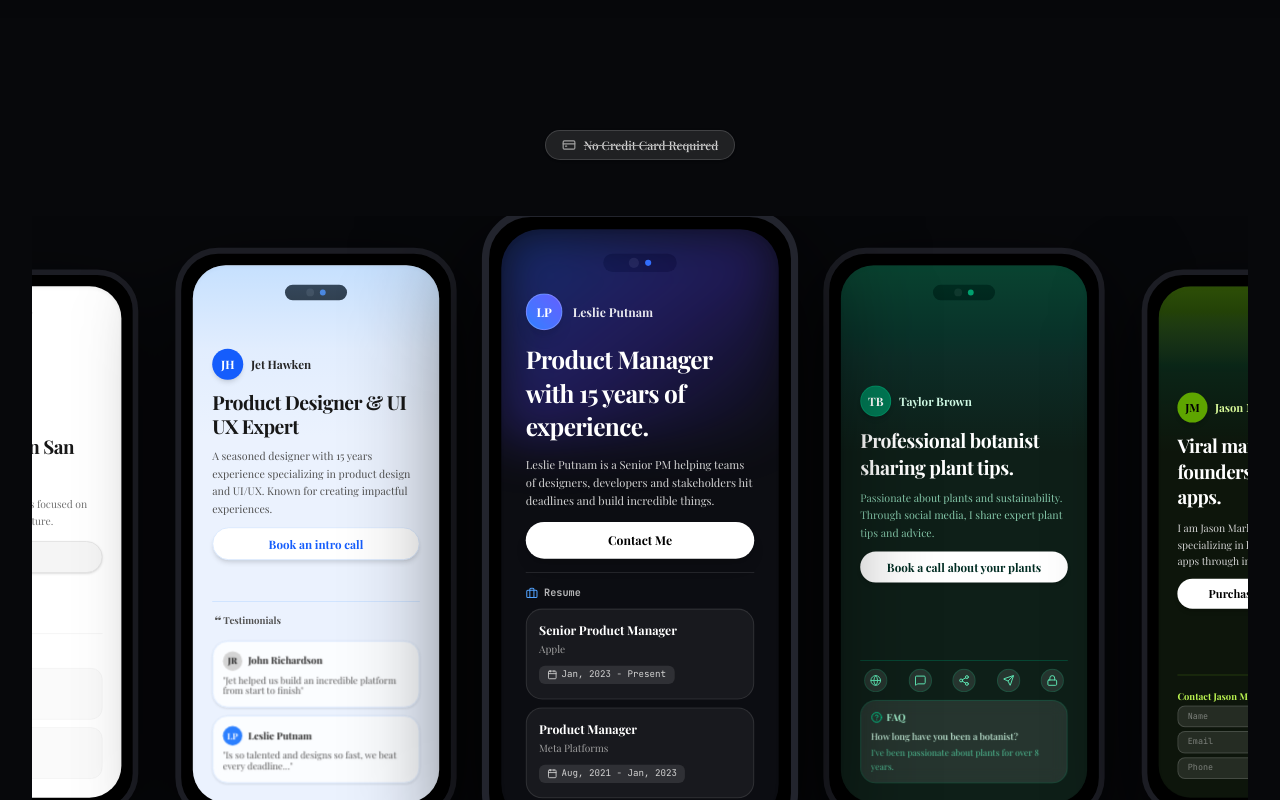
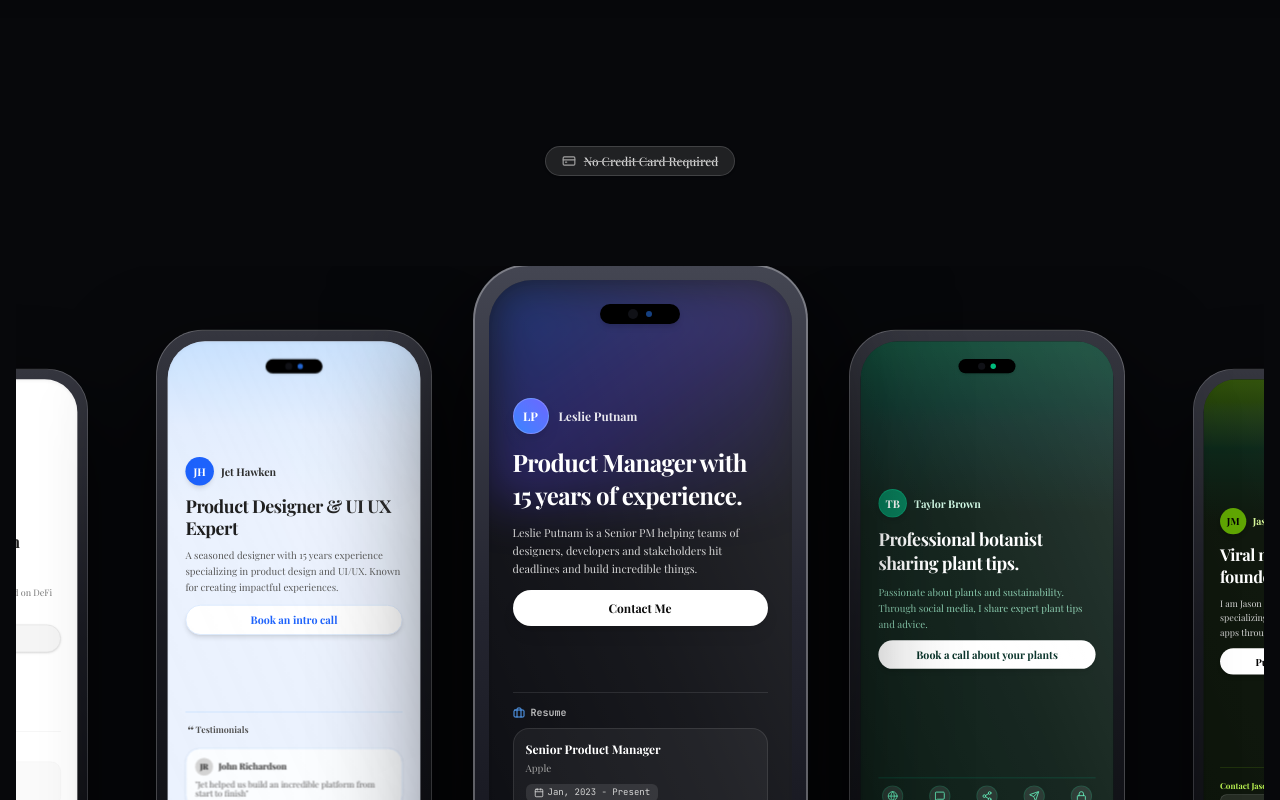
Before and after one commit to vivek-shaganti1/Kiwik, a Next.js app: page / in a window 1280 px wide. Shown: the part 4860-5660 px from the top of the page. Built offline with nearby package versions, Linux system fonts and the light colour scheme; a web font is replaced by a local one.

Commit message:
feat: rebuild phone showcase into realistic Titanium iPhone 16 Pro hardware mockups with multi-layer diffused shadows, specular highlights, and exact reference proportions

```diff
--- a/src/components/home/device-showcase-section.tsx
+++ b/src/components/home/device-showcase-section.tsx
@@ -1,8 +1,8 @@
 "use client";
 
-import React, { useState } from "react";
+import React, { useState, useRef } from "react";
 import Link from "next/link";
-import { motion } from "framer-motion";
+import { motion, useScroll, useTransform, useSpring } from "framer-motion";
 import {
   CreditCard,
   Calendar,
@@ -10,7 +10,6 @@ import {
   MessageSquare,
   Share2,
   HelpCircle,
-  CheckCircle,
   ArrowUpRight,
   Send,
   Lock,
@@ -19,17 +18,39 @@ import {
 import { cn } from "@/lib/utils";
 
 export function DeviceShowcaseSection() {
+  const sectionRef = useRef<HTMLDivElement>(null);
   const [hoveredIndex, setHoveredIndex] = useState<number | null>(null);
+  const [mousePos, setMousePos] = useState({ x: 0, y: 0 });
+
+  // Scroll parallax translation
+  const { scrollYProgress } = useScroll({
+    target: sectionRef,
+    offset: ["start end", "end start"],
+  });
+
+  const scrollY = useTransform(scrollYProgress, [0, 1], [40, -20]);
+  const smoothY = useSpring(scrollY, { damping: 25, stiffness: 120 });
+
+  // Mouse Parallax Physics
+  const handleMouseMove = (e: React.MouseEvent<HTMLDivElement>) => {
+    if (!sectionRef.current) return;
+    const rect = sectionRef.current.getBoundingClientRect();
+    const x = (e.clientX - rect.left) / rect.width - 0.5;
+    const y = (e.clientY - rect.top) / rect.height - 0.5;
+    setMousePos({ x: x * 12, y: y * 12 });
+  };
 
   return (
     <section
+      ref={sectionRef}
+      onMouseMove={handleMouseMove}
       id="device-showcase-section"
-      className="py-20 md:py-28 px-2 sm:px-4 md:px-8 max-w-[1600px] mx-auto relative z-20 select-none overflow-hidden bg-[#FAFAF8] dark:bg-[#07080B]"
+      className="py-24 sm:py-32 px-0 sm:px-4 max-w-[1700px] mx-auto relative z-20 select-none overflow-hidden bg-[#FAFAF8] dark:bg-[#07080B]"
     >
       {/* ─────────────────────────────────────────────────────────────
-          TOP BADGE: "No Credit Card Required" (Matching Reference Screenshot)
+          TOP BADGE: "No Credit Card Required"
          ───────────────────────────────────────────────────────────── */}
-      <div className="flex justify-center mb-10 sm:mb-14">
+      <div className="flex justify-center mb-12 sm:mb-16">
         <div className="inline-flex items-center gap-2 px-4 py-1.5 rounded-full bg-white dark:bg-white/10 border border-neutral-200 dark:border-white/15 text-neutral-600 dark:text-neutral-300 text-xs font-sans font-medium shadow-sm">
           <CreditCard className="w-3.5 h-3.5 text-neutral-400" />
           <span className="line-through decoration-neutral-400">No Credit Card Required</span>
@@ -37,33 +58,46 @@ export function DeviceShowcaseSection() {
       </div>
 
       {/* ─────────────────────────────────────────────────────────────
-          5 REALISTIC IPHONE DEVICE MOCKUPS (Pixel-Perfect Match)
+          5 REALISTIC IPHONE 16 PRO HARDWARE MOCKUPS (Infinite Horizon)
          ───────────────────────────────────────────────────────────── */}
-      <div className="relative w-full flex items-center justify-center gap-3 sm:gap-5 md:gap-6 overflow-x-auto pb-8 pt-4 no-scrollbar">
+      <motion.div
+        style={{ y: smoothY }}
+        className="relative w-full flex items-center justify-center -space-x-4 sm:space-x-3 md:space-x-6 overflow-x-auto pb-12 pt-4 no-scrollbar px-6 sm:px-12"
+      >
 
-        {/* ── DEVICE 1: JOHN RICHARDSON (Far Left) ── */}
+        {/* ── PHONE 1: JOHN RICHARDSON (Far Left - Cropped Viewport) ── */}
         <motion.div
           onMouseEnter={() => setHoveredIndex(0)}
           onMouseLeave={() => setHoveredIndex(null)}
           animate={{
-            y: hoveredIndex === 0 ? -12 : 0,
-            scale: hoveredIndex === 0 ? 1.03 : 0.94,
+            y: hoveredIndex === 0 ? -10 : mousePos.y * 0.8,
+            x: mousePos.x * 0.8,
+            scale: hoveredIndex === 0 ? 0.86 : 0.82,
           }}
           transition={{ type: "spring", stiffness: 300, damping: 25 }}
-          className="relative flex-shrink-0 w-[240px] sm:w-[270px] md:w-[290px] h-[520px] sm:h-[580px] rounded-[44px] bg-black p-2.5 sm:p-3 border-[6px] border-[#1C1D24] shadow-[20px_30px_70px_rgba(0,0,0,0.18)] dark:shadow-[0_30px_90px_rgba(0,0,0,0.7)] flex flex-col justify-between overflow-hidden cursor-pointer group"
+          className="relative flex-shrink-0 w-[250px] sm:w-[280px] md:w-[300px] h-[520px] sm:h-[590px] md:h-[630px] rounded-[50px] bg-gradient-to-b from-[#35363F] via-[#1A1B22] to-[#0D0E12] p-[10px] sm:p-[12px] shadow-[25px_35px_80px_rgba(0,0,0,0.18)] dark:shadow-[0_40px_100px_rgba(0,0,0,0.8)] border border-white/20 flex flex-col justify-between overflow-hidden cursor-pointer group z-10"
         >
-          <div className="relative w-full h-full rounded-[34px] bg-white text-neutral-900 p-4 sm:p-5 flex flex-col justify-between overflow-hidden shadow-inner">
+          {/* Metallic Side Button Slits */}
+          <div className="absolute -left-[3px] top-28 w-[3px] h-10 bg-neutral-600 rounded-l-md" />
+          <div className="absolute -left-[3px] top-42 w-[3px] h-10 bg-neutral-600 rounded-l-md" />
+          <div className="absolute -right-[3px] top-32 w-[3px] h-14 bg-neutral-600 rounded-r-md" />
 
-            {/* Dynamic Island */}
-            <div className="w-16 h-4 mx-auto rounded-full bg-black flex items-center justify-center gap-1.5 mb-3">
-              <div className="w-2 h-2 rounded-full bg-neutral-900" />
+          {/* Screen Container */}
+          <div className="relative w-full h-full rounded-[40px] bg-white text-neutral-900 p-4 sm:p-5 flex flex-col justify-between overflow-hidden shadow-inner">
+
+            {/* Specular Light Reflection Overlay */}
+            <div className="absolute inset-0 bg-gradient-to-tr from-transparent via-white/5 to-white/20 opacity-30 pointer-events-none z-30" />
+
+            {/* Dynamic Island Notch */}
+            <div className="relative z-40 w-16 h-4 mx-auto rounded-full bg-black flex items-center justify-center gap-1.5 mb-2 shadow-sm">
+              <div className="w-2 h-2 rounded-full bg-[#101116]" />
               <div className="w-1.5 h-1.5 rounded-full bg-blue-500/80" />
             </div>
 
-            {/* Content Header */}
-            <div className="space-y-3 text-left">
+            {/* Header Content */}
+            <div className="relative z-20 space-y-3 text-left">
               <div className="flex items-center gap-2">
-                <div className="w-8 h-8 rounded-full bg-neutral-200 overflow-hidden flex items-center justify-center font-bold text-xs font-serif text-neutral-700">
+                <div className="w-8 h-8 rounded-full bg-neutral-200 overflow-hidden flex items-center justify-center font-bold text-xs font-serif text-neutral-700 shadow-sm">
                   JR
                 </div>
                 <span className="text-xs font-bold text-neutral-800">John Richardson</span>
@@ -82,8 +116,8 @@ export function DeviceShowcaseSection() {
               </button>
             </div>
 
-            {/* Bottom Projects List */}
-            <div className="pt-3 border-t border-neutral-100 space-y-2 text-left">
+            {/* Projects List */}
+            <div className="relative z-20 pt-3 border-t border-neutral-100 space-y-2 text-left">
               <span className="text-[10px] font-bold text-neutral-400 uppercase tracking-wider">Projects</span>
 
               <div className="p-2.5 rounded-xl bg-neutral-50 border border-neutral-100 space-y-0.5">
@@ -100,30 +134,40 @@ export function DeviceShowcaseSection() {
           </div>
         </motion.div>
 
-        {/* ── DEVICE 2: JET HAWKEN (Mid Left - Product Designer) ── */}
+        {/* ── PHONE 2: JET HAWKEN (Mid Left - Product Designer) ── */}
         <motion.div
           onMouseEnter={() => setHoveredIndex(1)}
           onMouseLeave={() => setHoveredIndex(null)}
           animate={{
-            y: hoveredIndex === 1 ? -12 : -8,
-            scale: hoveredIndex === 1 ? 1.03 : 0.97,
+            y: hoveredIndex === 1 ? -12 : -8 + mousePos.y * 0.5,
+            x: mousePos.x * 0.5,
+            scale: hoveredIndex === 1 ? 0.94 : 0.89,
           }}
           transition={{ type: "spring", stiffness: 300, damping: 25 }}
-          className="relative flex-shrink-0 w-[240px] sm:w-[270px] md:w-[290px] h-[530px] sm:h-[590px] rounded-[44px] bg-black p-2.5 sm:p-3 border-[6px] border-[#1C1D24] shadow-[20px_30px_70px_rgba(0,0,0,0.18)] dark:shadow-[0_30px_90px_rgba(0,0,0,0.7)] flex flex-col justify-between overflow-hidden cursor-pointer group"
+          className="relative flex-shrink-0 w-[255px] sm:w-[285px] md:w-[310px] h-[535px] sm:h-[610px] md:h-[650px] rounded-[52px] bg-gradient-to-b from-[#35363F] via-[#1A1B22] to-[#0D0E12] p-[10px] sm:p-[12px] shadow-[30px_40px_90px_rgba(0,0,0,0.22)] dark:shadow-[0_45px_110px_rgba(0,0,0,0.85)] border border-white/25 flex flex-col justify-between overflow-hidden cursor-pointer group z-20"
         >
-          <div className="relative w-full h-full rounded-[34px] bg-[#EBF2FE] text-neutral-900 p-4 sm:p-5 flex flex-col justify-between overflow-hidden shadow-inner">
+          {/* Metallic Side Button Slits */}
+          <div className="absolute -left-[3px] top-28 w-[3px] h-10 bg-neutral-600 rounded-l-md" />
+          <div className="absolute -left-[3px] top-42 w-[3px] h-10 bg-neutral-600 rounded-l-md" />
+          <div className="absolute -right-[3px] top-32 w-[3px] h-14 bg-neutral-600 rounded-r-md" />
 
-            {/* Dynamic Island */}
-            <div className="w-16 h-4 mx-auto rounded-full bg-black flex items-center justify-center gap-1.5 mb-2">
-              <div className="w-2 h-2 rounded-full bg-neutral-900" />
+          {/* Screen Container */}
+          <div className="relative w-full h-full rounded-[42px] bg-[#EBF2FE] text-neutral-900 p-4 sm:p-5 flex flex-col justify-between overflow-hidden shadow-inner">
+
+            {/* Specular Light Reflection Overlay */}
+            <div className="absolute inset-0 bg-gradient-to-tr from-transparent via-white/10 to-white/30 opacity-40 pointer-events-none z-30" />
+
+            {/* Dynamic Island Notch */}
+            <div className="relative z-40 w-16 h-4 mx-auto rounded-full bg-black flex items-center justify-center gap-1.5 mb-2 shadow-sm">
+              <div className="w-2 h-2 rounded-full bg-[#101116]" />
               <div className="w-1.5 h-1.5 rounded-full bg-blue-500/80" />
             </div>
 
             {/* Top Blue Wave Shader */}
-            <div className="absolute top-0 left-0 right-0 h-44 bg-gradient-to-b from-blue-300/40 via-blue-200/20 to-transparent pointer-events-none" />
+            <div className="absolute top-0 left-0 right-0 h-48 bg-gradient-to-b from-blue-300/40 via-blue-200/20 to-transparent pointer-events-none" />
 
             {/* Header Content */}
-            <div className="relative z-10 space-y-2.5 text-left">
+            <div className="relative z-20 space-y-2.5 text-left">
               <div className="flex items-center gap-2">
                 <div className="w-8 h-8 rounded-full bg-blue-600 text-white font-bold text-xs flex items-center justify-center shadow-md">
                   JH
@@ -145,7 +189,7 @@ export function DeviceShowcaseSection() {
             </div>
 
             {/* Testimonials Block */}
-            <div className="relative z-10 pt-2 border-t border-blue-200/60 space-y-2 text-left">
+            <div className="relative z-20 pt-2 border-t border-blue-200/60 space-y-2 text-left">
               <div className="flex items-center gap-1 text-[10px] font-bold text-neutral-600">
                 <span className="font-serif italic text-base">“</span> Testimonials
               </div>
@@ -174,30 +218,39 @@ export function DeviceShowcaseSection() {
           </div>
         </motion.div>
 
-        {/* ── DEVICE 3: LESLIE PUTNAM (Center Hero - Dark Mode Senior PM) ── */}
+        {/* ── PHONE 3: LESLIE PUTNAM (Center Hero - Titanium iPhone 16 Pro Frame) ── */}
         <motion.div
           onMouseEnter={() => setHoveredIndex(2)}
           onMouseLeave={() => setHoveredIndex(null)}
           animate={{
-            y: hoveredIndex === 2 ? -18 : -16,
-            scale: hoveredIndex === 2 ? 1.06 : 1.02,
+            y: hoveredIndex === 2 ? -20 : -18,
+            scale: hoveredIndex === 2 ? 1.05 : 1.0,
           }}
           transition={{ type: "spring", stiffness: 300, damping: 25 }}
-          className="relative flex-shrink-0 w-[260px] sm:w-[290px] md:w-[310px] h-[560px] sm:h-[620px] rounded-[48px] bg-black p-2.5 sm:p-3 border-[7px] border-[#22242D] shadow-[25px_40px_90px_rgba(0,0,0,0.3)] dark:shadow-[0_40px_120px_rgba(0,0,0,0.9)] flex flex-col justify-between overflow-hidden cursor-pointer z-30 group"
+          className="relative flex-shrink-0 w-[275px] sm:w-[310px] md:w-[335px] h-[570px] sm:h-[650px] md:h-[690px] rounded-[56px] bg-gradient-to-b from-[#444652] via-[#242530] to-[#12131A] p-[12px] sm:p-[14px] shadow-[35px_50px_110px_rgba(0,0,0,0.32)] dark:shadow-[0_50px_140px_rgba(0,0,0,0.95)] border-2 border-white/30 flex flex-col justify-between overflow-hidden cursor-pointer z-40 group"
         >
-          <div className="relative w-full h-full rounded-[38px] bg-[#0C0D12] text-white p-4 sm:p-6 flex flex-col justify-between overflow-hidden shadow-inner">
+          {/* Titanium Metallic Highlights */}
+          <div className="absolute -left-[3px] top-32 w-[3px] h-12 bg-neutral-500 rounded-l-md" />
+          <div className="absolute -left-[3px] top-48 w-[3px] h-12 bg-neutral-500 rounded-l-md" />
+          <div className="absolute -right-[3px] top-36 w-[3px] h-16 bg-neutral-500 rounded-r-md" />
 
-            {/* Dynamic Island */}
-            <div className="w-18 h-4.5 mx-auto rounded-full bg-black flex items-center justify-center gap-1.5 mb-2">
-              <div className="w-2.5 h-2.5 rounded-full bg-neutral-900" />
-              <div className="w-1.5 h-1.5 rounded-full bg-blue-500" />
+          {/* Screen Container */}
+          <div className="relative w-full h-full rounded-[44px] bg-[#0C0D12] text-white p-4 sm:p-6 flex flex-col justify-between overflow-hidden shadow-inner">
+
+            {/* Glass Specular Reflection Highlight Diagonal */}
+            <div className="absolute inset-0 bg-gradient-to-tr from-transparent via-white/10 to-white/25 opacity-50 pointer-events-none z-30" />
+
+            {/* Dynamic Island Notch */}
+            <div className="relative z-40 w-20 h-5 mx-auto rounded-full bg-black flex items-center justify-center gap-2 mb-2 shadow-md">
+              <div className="w-2.5 h-2.5 rounded-full bg-[#101116]" />
+              <div className="w-1.5 h-1.5 rounded-full bg-blue-500 animate-pulse" />
             </div>
 
-            {/* Glowing Blue Shader Texture Background Top */}
-            <div className="absolute top-0 left-0 right-0 h-52 bg-gradient-to-br from-blue-600/40 via-indigo-600/30 to-transparent blur-xl pointer-events-none" />
+            {/* Glowing Blue Mesh Shader Top */}
+            <div className="absolute top-0 left-0 right-0 h-56 bg-gradient-to-br from-blue-600/40 via-indigo-600/30 to-transparent blur-xl pointer-events-none" />
 
             {/* Header Content */}
-            <div className="relative z-10 space-y-3 text-left">
+            <div className="relative z-20 space-y-3 text-left">
               <div className="flex items-center gap-2.5">
                 <div className="w-9 h-9 rounded-full bg-gradient-to-tr from-blue-500 to-indigo-500 text-white font-bold text-xs flex items-center justify-center shadow-lg border border-white/20">
                   LP
@@ -219,7 +272,7 @@ export function DeviceShowcaseSection() {
             </div>
 
             {/* Resume Timeline Block */}
-            <div className="relative z-10 pt-3 border-t border-white/10 space-y-2 text-left">
+            <div className="relative z-20 pt-3 border-t border-white/10 space-y-2 text-left">
               <div className="flex items-center gap-1.5 text-[10px] font-mono font-bold text-white/70">
                 <Briefcase className="w-3 h-3 text-blue-400" />
                 <span>Resume</span>
@@ -247,22 +300,32 @@ export function DeviceShowcaseSection() {
           </div>
         </motion.div>
 
-        {/* ── DEVICE 4: TAYLOR BROWN (Mid Right - Botanist) ── */}
+        {/* ── PHONE 4: TAYLOR BROWN (Mid Right - Botanist) ── */}
         <motion.div
           onMouseEnter={() => setHoveredIndex(3)}
           onMouseLeave={() => setHoveredIndex(null)}
           animate={{
-            y: hoveredIndex === 3 ? -12 : -8,
-            scale: hoveredIndex === 3 ? 1.03 : 0.97,
+            y: hoveredIndex === 3 ? -12 : -8 + mousePos.y * 0.5,
+            x: mousePos.x * 0.5,
+            scale: hoveredIndex === 3 ? 0.94 : 0.89,
           }}
           transition={{ type: "spring", stiffness: 300, damping: 25 }}
-          className="relative flex-shrink-0 w-[240px] sm:w-[270px] md:w-[290px] h-[530px] sm:h-[590px] rounded-[44px] bg-black p-2.5 sm:p-3 border-[6px] border-[#1C1D24] shadow-[20px_30px_70px_rgba(0,0,0,0.18)] dark:shadow-[0_30px_90px_rgba(0,0,0,0.7)] flex flex-col justify-between overflow-hidden cursor-pointer group"
+          className="relative flex-shrink-0 w-[255px] sm:w-[285px] md:w-[310px] h-[535px] sm:h-[610px] md:h-[650px] rounded-[52px] bg-gradient-to-b from-[#35363F] via-[#1A1B22] to-[#0D0E12] p-[10px] sm:p-[12px] shadow-[30px_40px_90px_rgba(0,0,0,0.22)] dark:shadow-[0_45px_110px_rgba(0,0,0,0.85)] border border-white/25 flex flex-col justify-between overflow-hidden cursor-pointer group z-20"
         >
-          <div className="relative w-full h-full rounded-[34px] bg-[#0E1F18] text-white p-4 sm:p-5 flex flex-col justify-between overflow-hidden shadow-inner">
+          {/* Metallic Side Button Slits */}
+          <div className="absolute -left-[3px] top-28 w-[3px] h-10 bg-neutral-600 rounded-l-md" />
+          <div className="absolute -left-[3px] top-42 w-[3px] h-10 bg-neutral-600 rounded-l-md" />
+          <div className="absolute -right-[3px] top-32 w-[3px] h-14 bg-neutral-600 rounded-r-md" />
 
-            {/* Dynamic Island */}
-            <div className="w-16 h-4 mx-auto rounded-full bg-black flex items-center justify-center gap-1.5 mb-2">
-              <div className="w-2 h-2 rounded-full bg-neutral-900" />
+          {/* Screen Container */}
+          <div className="relative w-full h-full rounded-[42px] bg-[#0E1F18] text-white p-4 sm:p-5 flex flex-col justify-between overflow-hidden shadow-inner">
+
+            {/* Specular Light Reflection Overlay */}
+            <div className="absolute inset-0 bg-gradient-to-tr from-transparent via-white/10 to-white/30 opacity-40 pointer-events-none z-30" />
+
+            {/* Dynamic Island Notch */}
+            <div className="relative z-40 w-16 h-4 mx-auto rounded-full bg-black flex items-center justify-center gap-1.5 mb-2 shadow-sm">
+              <div className="w-2 h-2 rounded-full bg-[#101116]" />
               <div className="w-1.5 h-1.5 rounded-full bg-emerald-500" />
             </div>
 
@@ -270,7 +333,7 @@ export function DeviceShowcaseSection() {
             <div className="absolute top-0 left-0 right-0 h-48 bg-gradient-to-b from-emerald-700/40 via-teal-900/30 to-transparent pointer-events-none" />
 
             {/* Header Content */}
-            <div className="relative z-10 space-y-2.5 text-left">
+            <div className="relative z-20 space-y-2.5 text-left">
               <div className="flex items-center gap-2">
                 <div className="w-8 h-8 rounded-full bg-emerald-700 text-white font-bold text-xs flex items-center justify-center shadow-md border border-emerald-400/30">
                   TB
@@ -292,7 +355,7 @@ export function DeviceShowcaseSection() {
             </div>
 
             {/* Social Icons & FAQ Block */}
-            <div className="relative z-10 pt-2 border-t border-emerald-800/60 space-y-2 text-left">
+            <div className="relative z-20 pt-2 border-t border-emerald-800/60 space-y-2 text-left">
               <div className="flex items-center justify-between px-1">
                 {[Globe, MessageSquare, Share2, Send, Lock].map((Icon, idx) => (
                   <div key={idx} className="w-6 h-6 rounded-full bg-white/10 border border-emerald-500/20 flex items-center justify-center text-emerald-300">
@@ -317,22 +380,32 @@ export function DeviceShowcaseSection() {
           </div>
         </motion.div>
 
-        {/* ── DEVICE 5: JASON MARKUS (Far Right - Viral Marketer) ── */}
+        {/* ── PHONE 5: JASON MARKUS (Far Right - Cropped Viewport) ── */}
         <motion.div
           onMouseEnter={() => setHoveredIndex(4)}
           onMouseLeave={() => setHoveredIndex(null)}
           animate={{
-            y: hoveredIndex === 4 ? -12 : 0,
-            scale: hoveredIndex === 4 ? 1.03 : 0.94,
+            y: hoveredIndex === 4 ? -10 : mousePos.y * 0.8,
+            x: mousePos.x * 0.8,
+            scale: hoveredIndex === 4 ? 0.86 : 0.82,
           }}
           transition={{ type: "spring", stiffness: 300, damping: 25 }}
-          className="relative flex-shrink-0 w-[240px] sm:w-[270px] md:w-[290px] h-[520px] sm:h-[580px] rounded-[44px] bg-black p-2.5 sm:p-3 border-[6px] border-[#1C1D24] shadow-[20px_30px_70px_rgba(0,0,0,0.18)] dark:shadow-[0_30px_90px_rgba(0,0,0,0.7)] flex flex-col justify-between overflow-hidden cursor-pointer group"
+          className="relative flex-shrink-0 w-[250px] sm:w-[280px] md:w-[300px] h-[520px] sm:h-[590px] md:h-[630px] rounded-[50px] bg-gradient-to-b from-[#35363F] via-[#1A1B22] to-[#0D0E12] p-[10px] sm:p-[12px] shadow-[25px_35px_80px_rgba(0,0,0,0.18)] dark:shadow-[0_40px_100px_rgba(0,0,0,0.8)] border border-white/20 flex flex-col justify-between overflow-hidden cursor-pointer group z-10"
         >
-          <div className="relative w-full h-full rounded-[34px] bg-[#0D150B] text-white p-4 sm:p-5 flex flex-col justify-between overflow-hidden shadow-inner">
+          {/* Metallic Side Button Slits */}
+          <div className="absolute -left-[3px] top-28 w-[3px] h-10 bg-neutral-600 rounded-l-md" />
+          <div className="absolute -left-[3px] top-42 w-[3px] h-10 bg-neutral-600 rounded-l-md" />
+          <div className="absolute -right-[3px] top-32 w-[3px] h-14 bg-neutral-600 rounded-r-md" />
 
-            {/* Dynamic Island */}
-            <div className="w-16 h-4 mx-auto rounded-full bg-black flex items-center justify-center gap-1.5 mb-2">
-              <div className="w-2 h-2 rounded-full bg-neutral-900" />
+          {/* Screen Container */}
+          <div className="relative w-full h-full rounded-[40px] bg-[#0D150B] text-white p-4 sm:p-5 flex flex-col justify-between overflow-hidden shadow-inner">
+
+            {/* Specular Light Reflection Overlay */}
+            <div className="absolute inset-0 bg-gradient-to-tr from-transparent via-white/5 to-white/20 opacity-30 pointer-events-none z-30" />
+
+            {/* Dynamic Island Notch */}
+            <div className="relative z-40 w-16 h-4 mx-auto rounded-full bg-black flex items-center justify-center gap-1.5 mb-2 shadow-sm">
+              <div className="w-2 h-2 rounded-full bg-[#101116]" />
               <div className="w-1.5 h-1.5 rounded-full bg-lime-500" />
             </div>
 
@@ -340,7 +413,7 @@ export function DeviceShowcaseSection() {
             <div className="absolute top-0 left-0 right-0 h-44 bg-gradient-to-b from-lime-600/40 via-emerald-800/20 to-transparent pointer-events-none" />
 
             {/* Header Content */}
-            <div className="relative z-10 space-y-2.5 text-left">
+            <div className="relative z-20 space-y-2.5 text-left">
               <div className="flex items-center gap-2">
                 <div className="w-8 h-8 rounded-full bg-lime-600 text-black font-bold text-xs flex items-center justify-center shadow-md">
                   JM
@@ -362,7 +435,7 @@ export function DeviceShowcaseSection() {
             </div>
 
             {/* Contact Form Block */}
-            <div className="relative z-10 pt-2 border-t border-lime-900/60 space-y-1.5 text-left">
+            <div className="relative z-20 pt-2 border-t border-lime-900/60 space-y-1.5 text-left">
               <span className="text-[10px] font-bold text-lime-300">Contact Jason Markus</span>
 
               <div className="space-y-1 text-[9px] font-mono">
@@ -375,7 +448,7 @@ export function DeviceShowcaseSection() {
           </div>
         </motion.div>
 
-      </div>
+      </motion.div>
     </section>
   );
 }
```
